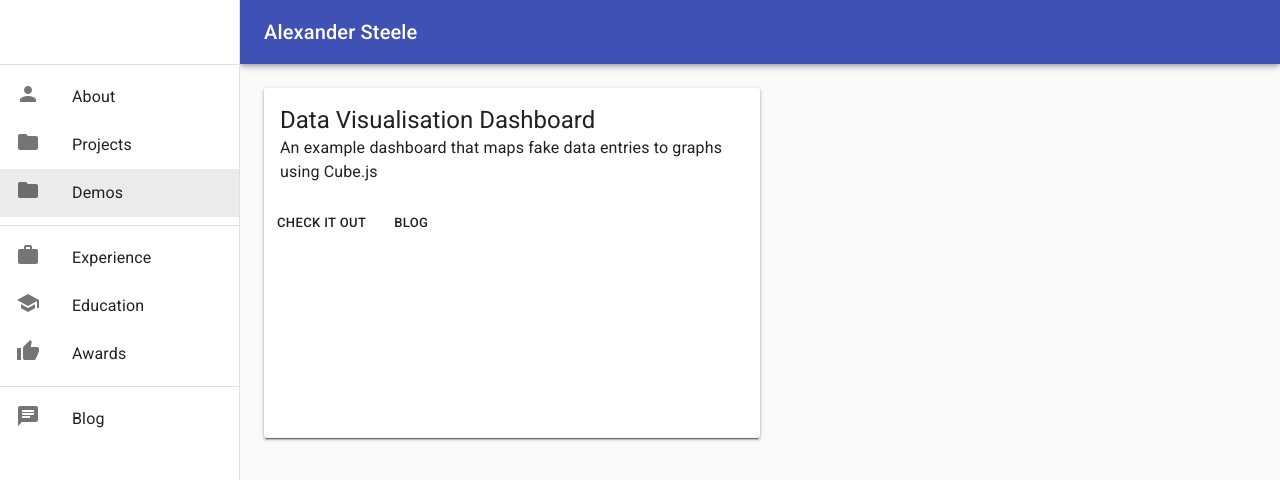
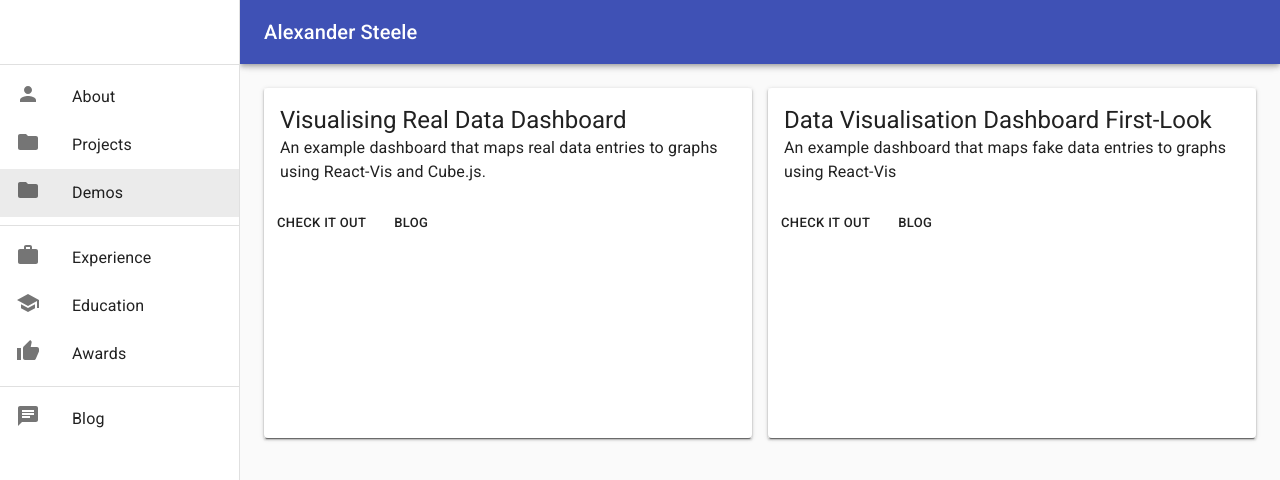
Before and after one commit to alexandersteele/react-portfolio, a React (Create React App) app: page /Demos in a window 1280 px wide. Shown: the top 480 px of the page. Built offline with nearby package versions, Linux system fonts and the light colour scheme; no server answers.

Commit message:
built a basic line graph

```diff
--- a/package.json
+++ b/package.json
@@ -16,7 +16,8 @@
     "react": "^16.12.0",
     "react-dom": "^16.12.0",
     "react-router-dom": "^5.1.2",
-    "react-scripts": "3.3.1"
+    "react-scripts": "3.3.1",
+    "react-vis": "^1.11.7"
   },
   "scripts": {
     "start": "react-scripts start",
--- a/src/components/DemoDashboard/DemoDashboard.jsx
+++ b/src/components/DemoDashboard/DemoDashboard.jsx
@@ -1,7 +1,31 @@
 import React from 'react';
+import '../../../node_modules/react-vis/dist/style.css'
+import {XYPlot, LineSeries, VerticalGridLines, HorizontalGridLines, XAxis, YAxis} from 'react-vis';
 
-const DemoDashboard = () => (
-    <p>hi</p>
-);
+const DemoDashboard = () => {
+    const data = [
+        {x: 0, y: 8},
+        {x: 1, y: 5},
+        {x: 2, y: 4},
+        {x: 3, y: 9},
+        {x: 4, y: 1},
+        {x: 5, y: 7},
+        {x: 6, y: 6},
+        {x: 7, y: 60},
+        {x: 8, y: 2},
+        {x: 9, y: 0}
+      ];
+
+    return (
+        <XYPlot height={300} width={700}>
+            <LineSeries data={data} />
+            <VerticalGridLines />
+            <HorizontalGridLines />
+            <XAxis />
+            <YAxis />
+
+        </XYPlot>
+    );
+};
 
 export default DemoDashboard;
--- a/src/components/Demos/Demos.jsx
+++ b/src/components/Demos/Demos.jsx
@@ -14,15 +14,18 @@ const Demos = () => {
     const classes = useCardStyles();
 
     return (
+        <Grid container className={classes.root} spacing={2}>
+
+
         <Grid item xs={12} md={6}>
                 <Box boxShadow={2}>
                     <Card className={classes.paper} boxShadow={2}>
                         <CardContent>
                             <Typography variant="h5" component="h2">
-                                Data Visualisation Dashboard
+                                Visualising Real Data Dashboard
                             </Typography>
                             <Typography variant="body1" component="p">
-                                An example dashboard that maps fake data entries to graphs using Cube.js
+                                An example dashboard that maps real data entries to graphs using React-Vis and Cube.js.
                             </Typography>
 
                         </CardContent>
@@ -33,6 +36,28 @@ const Demos = () => {
                     </Card>
                 </Box>
             </Grid>
+
+            <Grid item xs={12} md={6}>
+                <Box boxShadow={2}>
+                    <Card className={classes.paper} boxShadow={2}>
+                        <CardContent>
+                            <Typography variant="h5" component="h2">
+                                Data Visualisation Dashboard First-Look
+                            </Typography>
+                            <Typography variant="body1" component="p">
+                                An example dashboard that maps fake data entries to graphs using React-Vis
+                            </Typography>
+
+                        </CardContent>
+                        <CardActions>
+                            <Button size="small" href="/demos/DemoDashboard">Check it out</Button>
+                            <Button size="small" href="/demos/dds">Blog</Button>
+                        </CardActions>
+                    </Card>
+                </Box>
+            </Grid>
+
+            </Grid>
     );
 
 };
```
Also changed, not shown: 1 other file (tests, documents, lock files or other folders).
